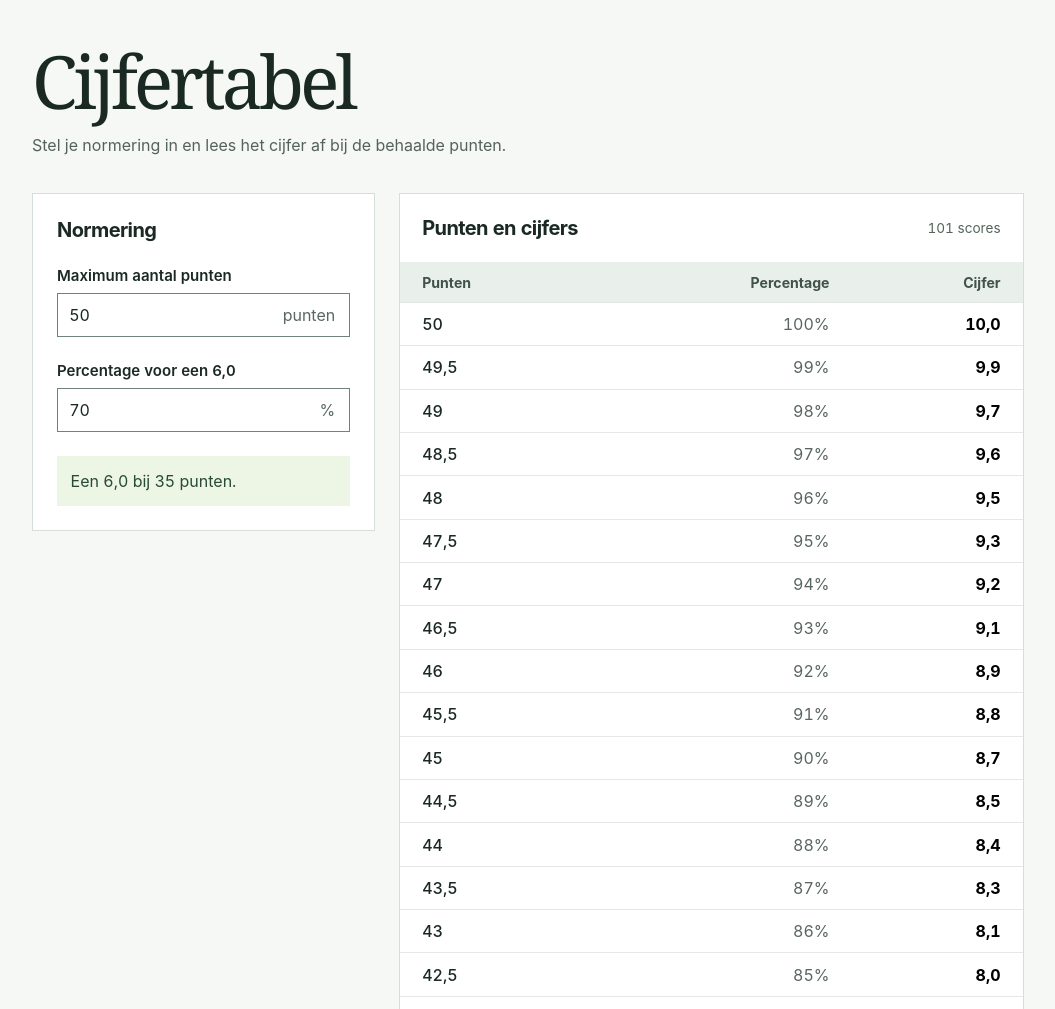
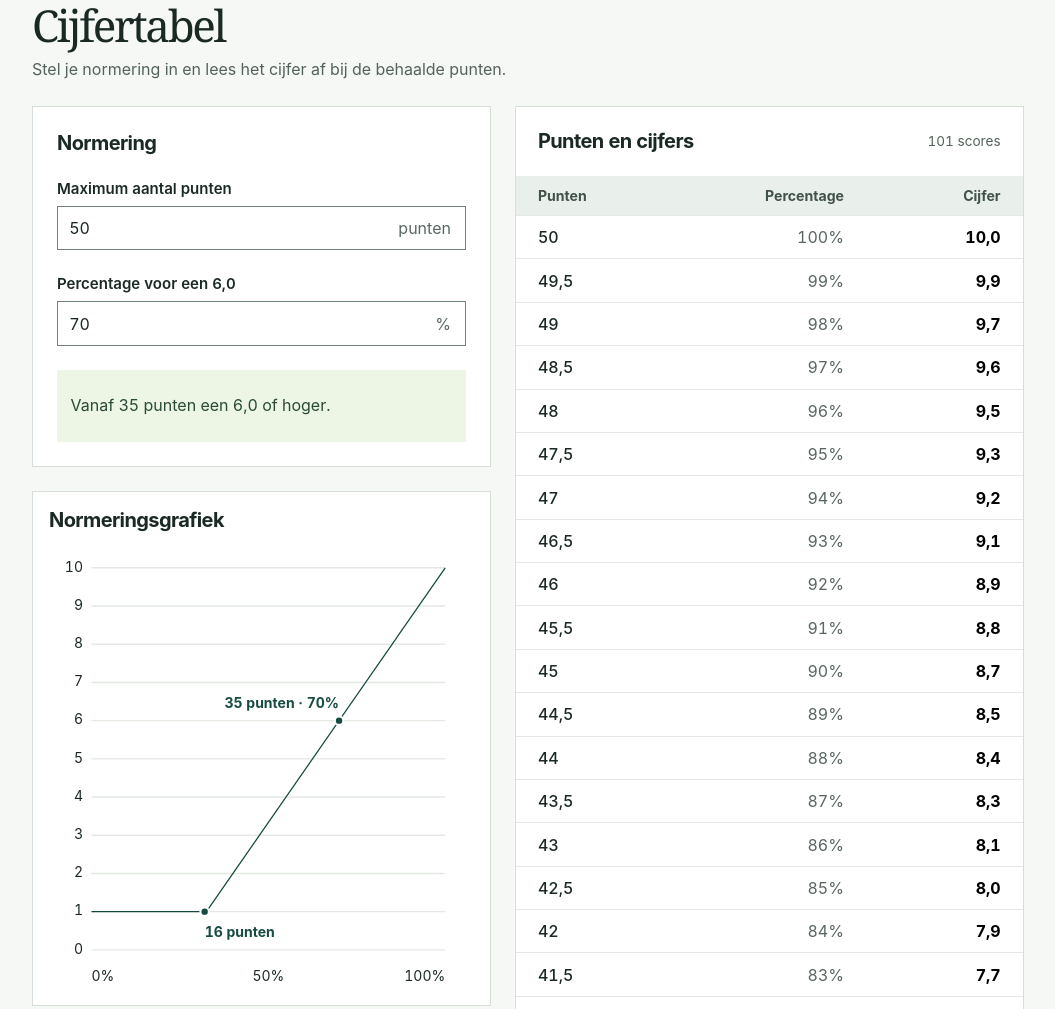
Before and after one commit to nijdamb/toetscijfers, a website with bundled scripts: page public/index.html in a window 1280 px wide. Shown: the part 91-1100 px from the top of the page, without its empty margins (112-1167 px from the left). Built offline with nearby package versions, Linux system fonts and the light colour scheme.

Commit message:
Show attainable scores in the grade chart (#9)

```diff
--- a/public/app.js
+++ b/public/app.js
@@ -1,4 +1,5 @@
-import { gradeFor } from './grades.js';
+import { renderGradeChart } from './chart.js';
+import { chartScores, formatPoints, gradeFor } from './grades.js';
 
 const maximum = document.querySelector('#maximum');
 const norm = document.querySelector('#norm');
@@ -20,10 +21,10 @@ function render() {
   let error = '';
   if (!maximum.validity.valid || !Number.isSafeInteger(total * 1000000)) {
     invalidField = maximum;
-    error = 'Vul een geldig aantal punten in, in stappen van 0,5.';
+    error = 'Gebruik halve of hele punten vanaf 0,5.';
   } else if (!norm.validity.valid) {
     invalidField = norm;
-    error = 'Vul een percentage in van 0,01 tot en met 99,99.';
+    error = 'Vul 0,01 t/m 99,99% in.';
   }
 
   for (const field of [maximum, norm]) {
@@ -38,9 +39,10 @@ function render() {
   document.querySelector('#error').textContent = error;
   const count = error ? 0 : total * 2 + 1;
   document.querySelector('#count').textContent = count ? number.format(count) + ' scores' : '';
-  document.querySelector('#summary').textContent = error
-    ? ''
-    : 'Een 6,0 bij ' + number.format((total * threshold) / 100) + ' punten.';
+  const scores = error ? null : chartScores(total, threshold);
+  const summary = scores ? 'Vanaf ' + formatPoints(scores.firstSix) + ' een 6,0 of hoger.' : '';
+  document.querySelector('#summary').textContent = summary;
+  renderGradeChart(total, threshold, scores, summary);
   navigation.hidden = count <= pageSize;
   const first = page * pageSize;
   const end = Math.min(first + pageSize, count);
--- /dev/null
+++ b/public/chart.js
@@ -0,0 +1,78 @@
+import { formatPoints, gradeFor } from './grades.js';
+
+const chart = document.querySelector('#grade-chart');
+const number = new Intl.NumberFormat('nl-NL', { maximumFractionDigits: 1 });
+
+new ResizeObserver(([panel]) => {
+  const scale = Math.min(1, chart.viewBox.baseVal.width / panel.contentRect.width);
+  chart.style.setProperty('--chart-text-scale', scale);
+}).observe(chart.parentElement);
+
+const toggle = document.querySelector('.chart-toggle');
+toggle.addEventListener('click', () => {
+  const open = toggle.getAttribute('aria-expanded') === 'false';
+  toggle.setAttribute('aria-expanded', String(open));
+  toggle.textContent = open ? 'Verberg grafiek' : 'Toon grafiek';
+});
+
+const x = (percent) => 30 + 2.5 * percent;
+const y = (grade) => 300 - 27 * grade;
+
+function renderMarker(group, percent, grade, text, above) {
+  const markerX = x(percent);
+  const marker = group.querySelector('circle');
+  marker.setAttribute('cx', markerX);
+  marker.setAttribute('cy', y(grade));
+  const label = group.querySelector('text');
+  label.setAttribute('x', markerX);
+  label.setAttribute('y', y(grade) + (above ? -9 : 18));
+  label.style.transform =
+    percent > 50
+      ? `translateX(max(-100%, ${x(0) - markerX}px))`
+      : `translateX(min(0px, calc(${x(100) - markerX}px - 100%)))`;
+  label.textContent = text;
+}
+
+export function renderGradeChart(maximum, norm, scores, summary) {
+  chart.setAttribute('aria-hidden', String(!scores));
+  if (!scores) return;
+
+  const percentPerGrade = (100 - norm) / 4;
+  const floorPercent = Math.max(0, norm - 5 * percentPerGrade);
+  const startGrade = Math.max(1, 6 - norm / percentPerGrade);
+  const points = [[x(0), y(startGrade)]];
+  if (floorPercent > 0) points.push([x(floorPercent), y(1)]);
+  points.push([x(100), y(10)]);
+  chart
+    .querySelector('polyline')
+    .setAttribute('points', points.map((point) => point.join(',')).join(' '));
+
+  const floorLabel = formatPoints(scores.lastMinimum);
+  const minimum = gradeFor(0, maximum, norm);
+  renderMarker(
+    chart.querySelector('#chart-minimum'),
+    (scores.lastMinimum * 100) / maximum,
+    minimum,
+    floorLabel,
+    norm <= 50,
+  );
+  const normPercent = (scores.firstSix * 100) / maximum;
+  const normGrade = gradeFor(scores.firstSix, maximum, norm);
+  renderMarker(
+    chart.querySelector('#chart-norm'),
+    normPercent,
+    normGrade,
+    formatPoints(scores.firstSix) + ' · ' + number.format(normPercent) + '%',
+    norm > 50 && normGrade < 9.5,
+  );
+  chart.querySelector('title').textContent =
+    'Cijfer per behaald percentage bij ' +
+    formatPoints(maximum) +
+    '. ' +
+    summary +
+    ' Laagste cijfer: ' +
+    minimum.toLocaleString('nl-NL', { minimumFractionDigits: 1 }) +
+    ' bij ' +
+    floorLabel +
+    '. Alle scores staan in de cijfertabel.';
+}
--- a/public/grades.js
+++ b/public/grades.js
@@ -1,3 +1,9 @@
+const pointsFormat = new Intl.NumberFormat('nl-NL', { maximumFractionDigits: 1 });
+
+export function formatPoints(points) {
+  return pointsFormat.format(points) + (points === 1 ? ' punt' : ' punten');
+}
+
 export function gradeFor(points, maximum, normPercent) {
   const normUnits = Math.round(normPercent * 100);
   const target = maximum * normUnits;
@@ -5,3 +11,22 @@ export function gradeFor(points, maximum, normPercent) {
   const tenthsAboveSix = (40 * (earned - target)) / (maximum * 10000 - target);
   return Math.max(10, 60 + Math.round(tenthsAboveSix)) / 10;
 }
+
+export function chartScores(maximum, norm) {
+  function firstScoreMatching(matches) {
+    let low = 0;
+    let high = maximum * 2;
+    while (low < high) {
+      const middle = Math.floor((low + high) / 2);
+      if (matches(gradeFor(middle / 2, maximum, norm))) high = middle;
+      else low = middle + 1;
+    }
+    return low / 2;
+  }
+
+  const minimum = gradeFor(0, maximum, norm);
+  return {
+    lastMinimum: firstScoreMatching((grade) => grade > minimum) - 0.5,
+    firstSix: firstScoreMatching((grade) => grade >= 6),
+  };
+}
--- a/public/index.html
+++ b/public/index.html
@@ -41,6 +41,57 @@
             <p id="error" role="alert"></p>
             <div id="summary" role="status"></div>
           </section>
+          <section class="chart-panel" aria-labelledby="chart-heading">
+            <h2 id="chart-heading">Normeringsgrafiek</h2>
+            <button
+              type="button"
+              class="chart-toggle"
+              aria-expanded="false"
+              aria-controls="grade-chart"
+            >
+              Toon grafiek
+            </button>
+            <svg
+              id="grade-chart"
+              viewBox="0 16 300 312"
+              aria-hidden="true"
+              role="img"
+              aria-labelledby="chart-description"
+            >
+              <title id="chart-description"></title>
+              <path
+                class="chart-grid"
+                d="M30 30H280 M30 57H280 M30 84H280 M30 111H280 M30 138H280 M30 165H280 M30 192H280 M30 219H280 M30 246H280 M30 273H280 M30 300H280"
+              />
+              <g class="chart-ticks" text-anchor="end" dominant-baseline="middle">
+                <text x="24" y="30">10</text>
+                <text x="24" y="57">9</text>
+                <text x="24" y="84">8</text>
+                <text x="24" y="111">7</text>
+                <text x="24" y="138">6</text>
+                <text x="24" y="165">5</text>
+                <text x="24" y="192">4</text>
+                <text x="24" y="219">3</text>
+                <text x="24" y="246">2</text>
+                <text x="24" y="273">1</text>
+                <text x="24" y="300">0</text>
+              </g>
+              <g>
+                <text x="30" y="322">0%</text>
+                <text x="155" y="322" text-anchor="middle">50%</text>
+                <text x="280" y="322" text-anchor="end">100%</text>
+              </g>
+              <polyline class="chart-line" />
+              <g id="chart-norm" class="chart-marker">
+                <circle r="3" />
+                <text></text>
+              </g>
+              <g id="chart-minimum" class="chart-marker">
+                <circle r="3" />
+                <text></text>
+              </g>
+            </svg>
+          </section>
         </aside>
         <section class="results" aria-labelledby="result-title">
           <div class="table-title">
--- a/public/style.css
+++ b/public/style.css
@@ -45,12 +45,13 @@ main {
 }
 
 main {
-  padding-block: clamp(2rem, 5vw, 4.5rem);
+  padding-top: var(--space-lg);
+  padding-bottom: clamp(2rem, 5vw, 4.5rem);
 }
 
 h1 {
   font-family: var(--font-heading);
-  font-size: clamp(3rem, 6vw, 4.6rem);
+  font-size: clamp(2rem, 4vw, 2.75rem);
   letter-spacing: -0.055em;
   font-weight: 500;
   margin: 0;
@@ -60,12 +61,12 @@ h1 {
 .intro {
   color: var(--color-text-intro);
   line-height: 1.55;
-  margin: 0.8rem 0 2.2rem;
+  margin: var(--space-xs) 0 var(--space-lg);
 }
 
 .layout {
   display: grid;
-  grid-template-columns: minmax(15rem, 0.85fr) minmax(0, 1.55fr);
+  grid-template-columns: minmax(0, 0.9fr) minmax(min-content, 1fr);
   gap: var(--space-lg);
   align-items: start;
 }
@@ -118,13 +119,20 @@ input {
   color: var(--color-text-field);
 }
 
+#summary,
+#error {
+  display: grid;
+  align-content: center;
+  min-block-size: calc(2.8em + 1.7rem);
+  margin: var(--space-lg) 0 0;
+  padding: 0.85rem;
+  line-height: 1.4;
+}
+
 #summary {
   background: var(--color-summary-background);
   color: var(--color-summary-text);
   border-radius: var(--radius-control);
-  padding: 0.85rem;
-  margin-top: var(--space-lg);
-  line-height: 1.4;
 }
 
 #error {
@@ -209,8 +217,82 @@ button {
 }
 
 @media (min-width: 44.01rem) {
+  th:nth-child(2) {
+    width: 34%;
+  }
+}
+
+@media (min-width: 44.01rem) and (min-height: 61rem) {
   aside {
     position: sticky;
     top: var(--space-md);
   }
 }
+
+.chart-panel {
+  margin-top: var(--space-lg);
+  padding: var(--space-md);
+}
+
+#grade-chart {
+  display: block;
+  width: 100%;
+  margin-top: var(--space-md);
+  font-size: calc(0.875rem * var(--chart-text-scale, 1));
+  fill: var(--color-text);
+}
+
+#grade-chart[aria-hidden='true'] {
+  visibility: hidden;
+}
+
+.chart-grid {
+  fill: none;
+  stroke: var(--color-border-row);
+}
+
+.chart-line {
+  fill: none;
+  stroke: var(--color-brand);
+  stroke-width: 1.25;
+  vector-effect: non-scaling-stroke;
+  stroke-linejoin: round;
+}
+
+.chart-marker circle {
+  fill: var(--color-brand);
+  stroke: var(--color-surface);
+  stroke-width: 1.5;
+}
+
+.chart-marker text {
+  transform-box: fill-box;
+  fill: var(--color-brand);
+  font-weight: 700;
+  paint-order: stroke;
+  stroke: var(--color-surface);
+  stroke-width: 3;
+}
+
+.chart-toggle {
+  display: none;
+}
+
+@media (max-width: 44rem) {
+  .chart-panel {
+    padding: var(--space-xs) var(--space-md);
+  }
+
+  .chart-toggle {
+    display: inline-block;
+    border: 0;
+    color: var(--color-brand);
+    text-decoration: underline;
+    text-underline-offset: 0.2em;
+  }
+
+  .chart-panel h2,
+  .chart-toggle[aria-expanded='false'] ~ #grade-chart {
+    display: none;
+  }
+}
```
Also changed, not shown: e2e/accessibility.spec.js (+5 -0 lines), e2e/chart.spec.js (added, +101 -0 lines), test/grades.test.js (+14 -1 lines).
